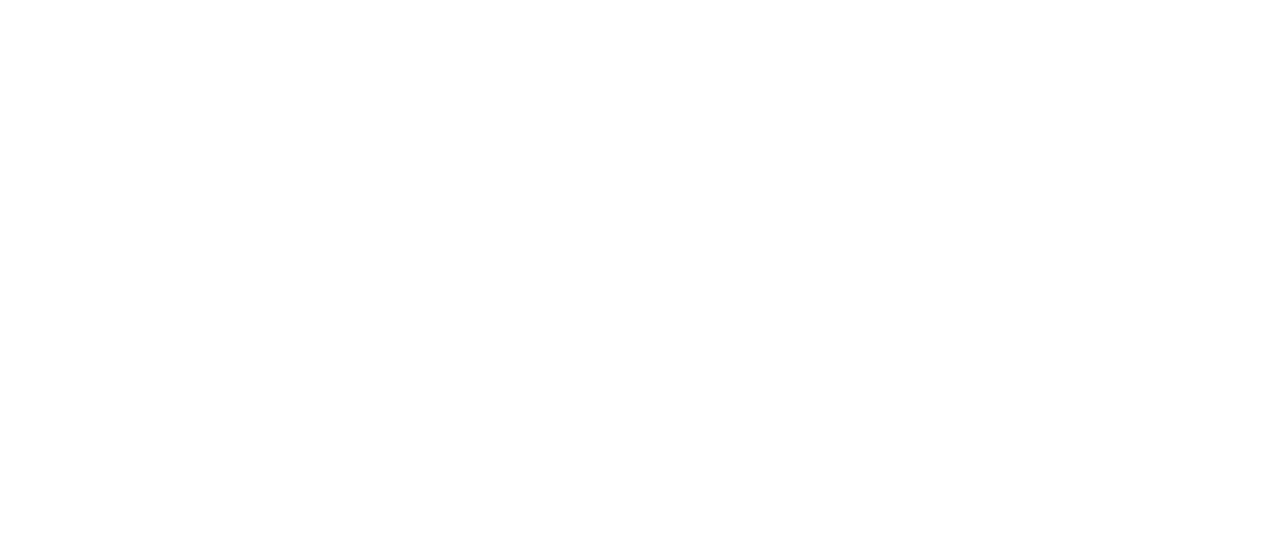
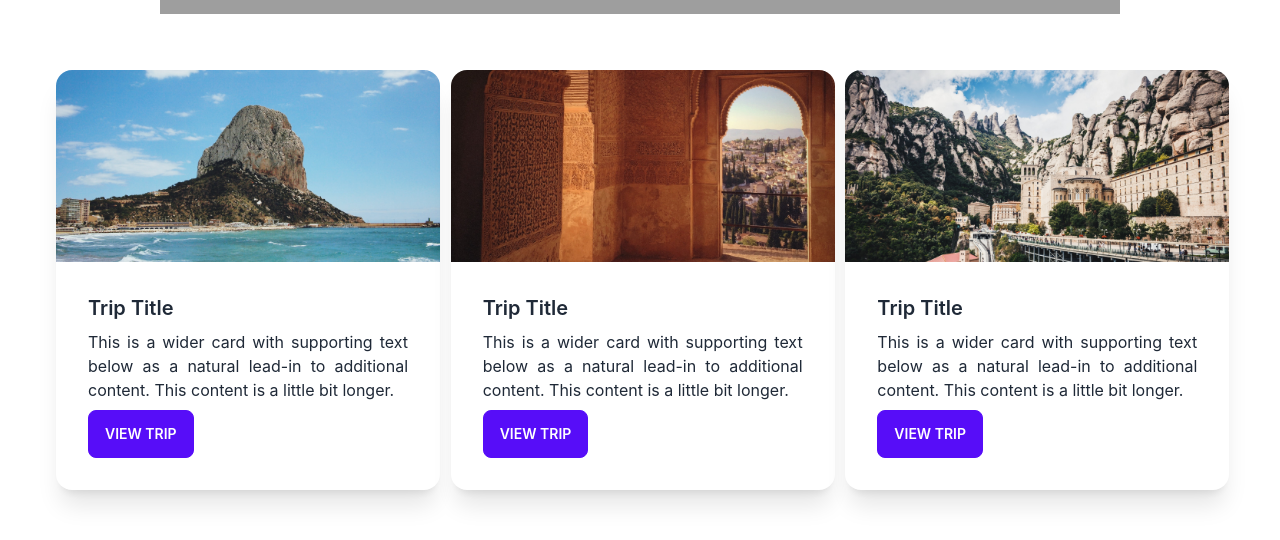
Before and after one commit to omarfarukgalib/travel-agency-repo, a React (Create React App) app: page /destination in a window 1280 px wide. Before the commit this address had no page. Shown: the part 386-926 px from the top of the page. Before the commit the page ends 800 px from the top, so only its background shows below. Built offline with nearby package versions, Linux system fonts and the light colour scheme; grey boxes are pictures that could not be loaded.

Commit message:
destination one view trip details shown has been added

```diff
--- a/src/components/Destination/Destination.js
+++ b/src/components/Destination/Destination.js
@@ -1,8 +1,42 @@
 import React from 'react';
-
+import { Link } from 'react-router-dom';
+import des1 from '../../images/destination_title_photo1.jpg'
+import des2 from '../../images/destination_title_photo2.jpg'
+import des3 from '../../images/destination_title_photo3.jpg'
 const Destination = () => {
     return (
-
+  <div className='w-full p-14 grid grid-cols-3 gap-4 mx-auto'>
+          <div className="card w-96 bg-base-100 shadow-xl">
+  <figure><img src={des1} alt="Shoes" /></figure>
+  <div className="card-body">
+    <h2 className="card-title">Trip Title</h2>
+    <p className='text-justify'>This is a wider card with supporting text below as a natural lead-in to additional content. This content is a little bit longer.</p>
+    <div className="card-actions justify-start">
+      <Link to="/destination1"><button className="btn btn-primary">View Trip</button></Link>
+    </div>
+  </div>
+</div>
+          <div className="card w-96 bg-base-100 shadow-xl">
+  <figure><img src={des2} alt="Shoes" /></figure>
+  <div className="card-body">
+    <h2 className="card-title">Trip Title</h2>
+    <p className='text-justify'>This is a wider card with supporting text below as a natural lead-in to additional content. This content is a little bit longer.</p>
+    <div className="card-actions justify-start">
+      <button className="btn btn-primary">View Trip</button>
+    </div>
+  </div>
+</div>
+          <div className="card w-96 bg-base-100 shadow-xl">
+  <figure><img src={des3} alt="Shoes" /></figure>
+  <div className="card-body">
+    <h2 className="card-title">Trip Title</h2>
+    <p className='text-justify'>This is a wider card with supporting text below as a natural lead-in to additional content. This content is a little bit longer.</p>
+    <div className="card-actions justify-start">
+      <button className="btn btn-primary">View Trip</button>
+    </div>
+  </div>
+</div>
+  </div>
     );
 };
 
--- /dev/null
+++ b/src/components/Destination1/Destination1.js
@@ -0,0 +1,41 @@
+import React from 'react';
+import img from '../../images/mytravelport-400.jpg'
+const Destination1 = () => {
+    return (
+        <div className='grid grid-cols-2 p-14 text-justify gap-10'>
+            <div>
+            <p>
+            Welcome to your all-inclusive destination for managing everything Travelport. MyTravelport is a self-service portal where agents and suppliers can access key insights, find tools, and request support — all through a single sign-on. And, since no two customers are the same, MyTravelport can be set up to complement your role or function.
+            </p>
+            <div>
+                <p>MyTravelport puts you in the driver’s seat. These features give you the power to easily access what you need, helping decision-making and improving business performance.</p><br />
+
+                <div className='px-16 text-justify'>
+                <li>
+                Single sign on for all Travelport web-based applications
+                Self-service on/off boarding, administration of all users and account profile permissions, and manage organization settings
+                </li>
+                <li>
+                Access to performance data, bills, and payments
+                </li>
+                <li>
+                Access to Travelport’s knowledge base and training
+                </li>
+                <li>
+                View alerts, news and events
+                </li>
+                <li>
+                Create support requests
+                </li>
+                </div>
+
+            </div>
+            </div>
+            <div>
+                <img src={img} alt="" />
+            </div>
+        </div>
+    );
+};
+
+export default Destination1;
--- a/src/components/TeamMember/TeamMember.js
+++ b/src/components/TeamMember/TeamMember.js
@@ -7,8 +7,8 @@
 const TeamMember = () => {
     return (
         <div>
-
-  <div className="w-[600px] mx-auto border-2 hero-content flex-col lg:flex-row">
+            <p className='mt-10 text-3xl font-semibold'>Our Team Member Description</p>
+  <div className="mt-10 w-[600px] mx-auto border-2 hero-content flex-col lg:flex-row">
     <img className="w-32" src={img1} alt="" />
     <div>
       <h1 className="text-2xl pt-2 text-primary font-bold text-start ">Title</h1>
```
Also changed, not shown: src/components/Routes/Routes.js (+10 -0 lines), src/images/mytravelport-400.jpg (added).
